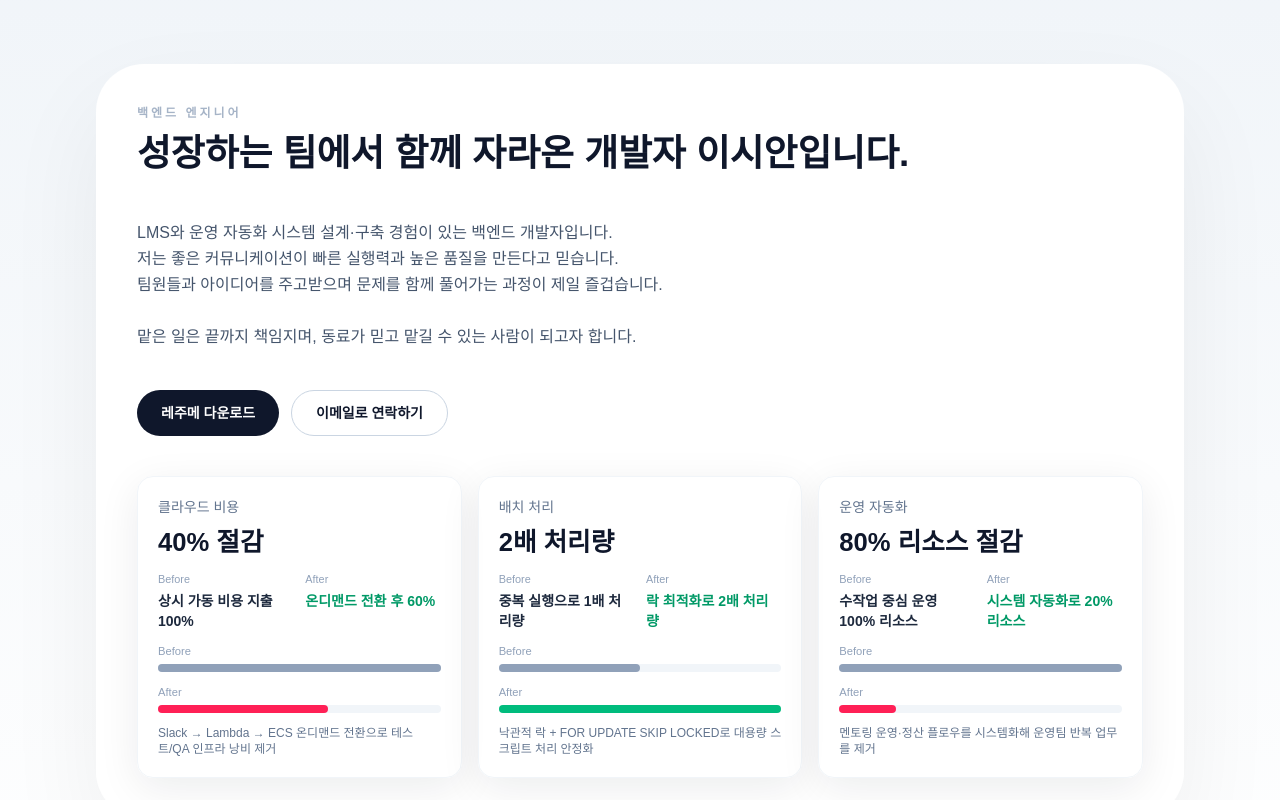
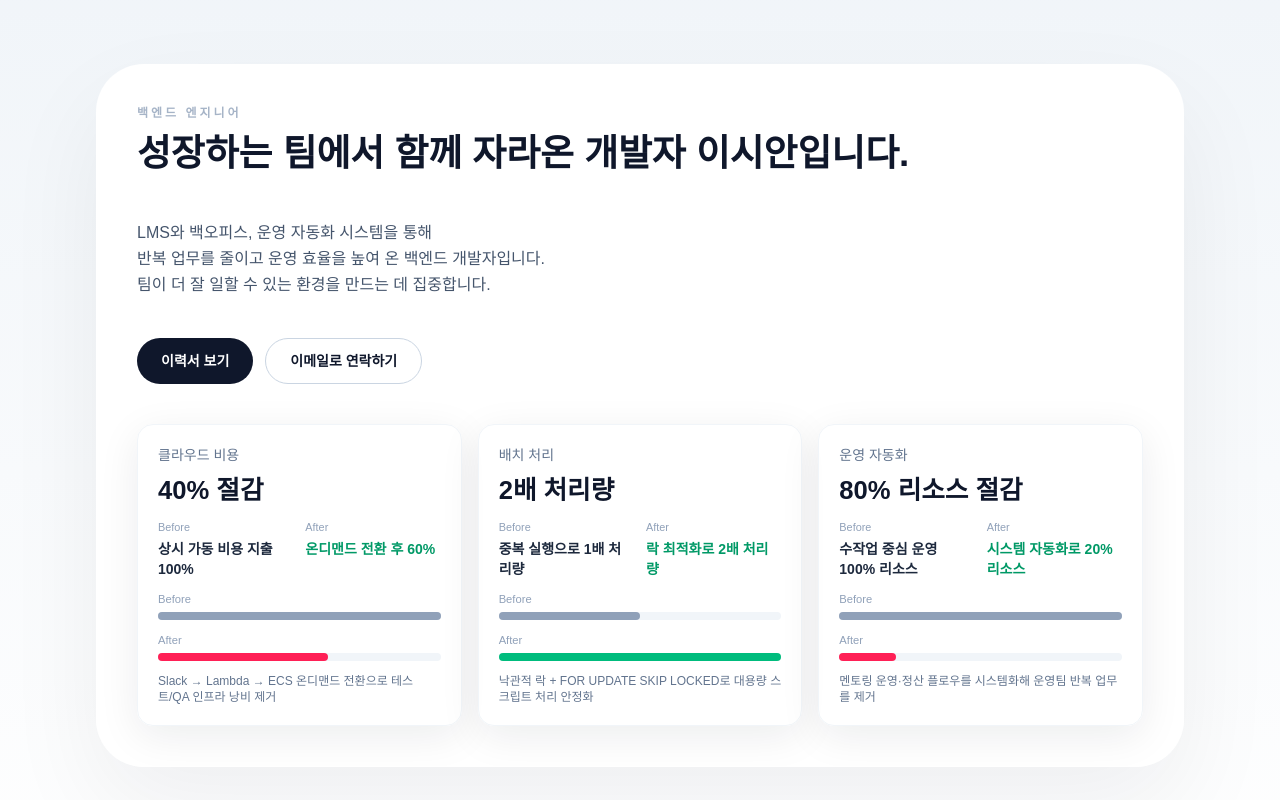
Before and after one commit to chicori3/branding-page, a Next.js app: page / in a window 1280 px wide. Shown: the top 800 px of the page. Built offline with nearby package versions, Linux system fonts and the light colour scheme.

Commit message:
Update hero summary content

```diff
--- a/src/app/page.tsx
+++ b/src/app/page.tsx
@@ -27,7 +27,7 @@ export default function Home() {
                 href={siteConfig.resumeUrl}
                 className="inline-flex items-center justify-center rounded-full bg-slate-900 px-6 py-3 text-sm font-semibold text-white transition hover:bg-slate-800"
               >
-                레주메 다운로드
+                이력서 보기
               </a>
               <a
                 href={siteConfig.email}
--- a/src/data/site.ts
+++ b/src/data/site.ts
@@ -3,16 +3,14 @@ export const siteConfig = {
   role: "백엔드 엔지니어",
   headline: "성장하는 팀에서 함께 자라온 개발자 이시안입니다.",
   summary:
-      String.raw`LMS와 운영 자동화 시스템 설계·구축 경험이 있는 백엔드 개발자입니다.
-       저는 좋은 커뮤니케이션이 빠른 실행력과 높은 품질을 만든다고 믿습니다.
-       팀원들과 아이디어를 주고받으며 문제를 함께 풀어가는 과정이 제일 즐겁습니다.
-
-       맡은 일은 끝까지 책임지며, 동료가 믿고 맡길 수 있는 사람이 되고자 합니다. `,
+      String.raw`LMS와 백오피스, 운영 자동화 시스템을 통해
+      반복 업무를 줄이고 운영 효율을 높여 온 백엔드 개발자입니다.
+      팀이 더 잘 일할 수 있는 환경을 만드는 데 집중합니다.`,
   resumeUrl: "/resume.pdf",
-  email: "mailto:sian.engineer@gmail.com",
+  email: "mailto:chicori3@gmail.com",
   socials: [
     {label: "GitHub", url: "https://github.com/chicori3"},
-    {label: "LinkedIn", url: "https://www.linkedin.com/in/isian"},
+    {label: "LinkedIn", url: "https://www.linkedin.com/in/%EC%8B%9C%EC%95%88-%EC%9D%B4-798100249/"},
   ],
 };
 
```
